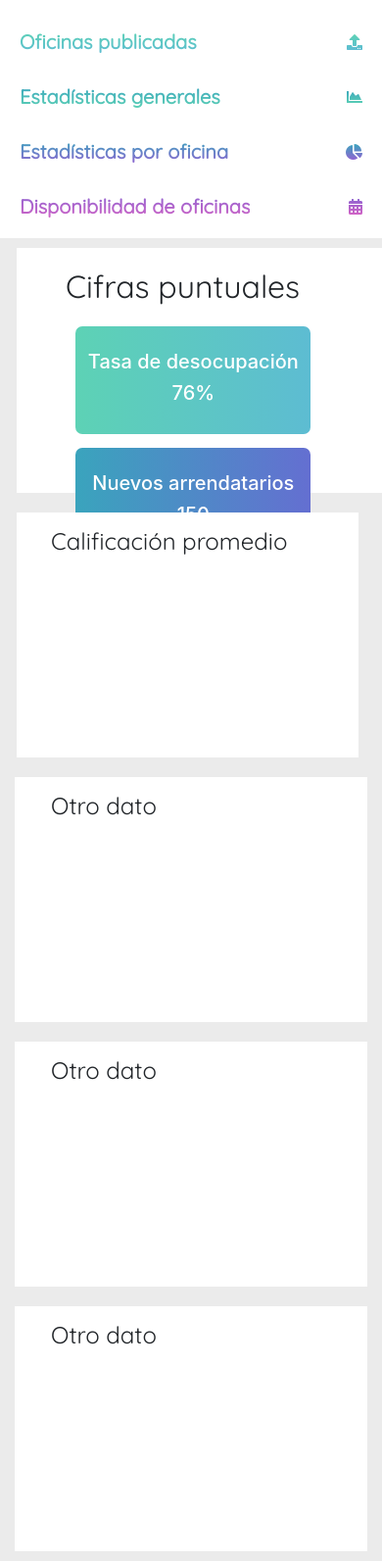
After one commit to sestupinan/OfficeUs, a Django app: page /usuario/profile/877/estadisticias_generales in a window 390 px wide. The commit adds this page. Shown: the part 297-1890 px from the top of the page at 98% size. Run offline with Django 3.2, Linux system fonts and the light colour scheme; data comes from the database, SQL or seed files in the repository; both versions use the stored data as it was after the commit; some libraries are stand-ins or nearby versions.

Commit message:
menu de perfil

```diff
--- a/OfficeUs/OfficeUs/templates/header_despues.html
+++ b/OfficeUs/OfficeUs/templates/header_despues.html
@@ -21,8 +21,8 @@
       <li class="nav-item">
         <i class="fas fa-bell" aria-hidden="true" style="font-size:40px;color: #5dbcd2; margin-right: 40px;"></i>
       </li>
-      <li class="dropdown">
-        <a class="dropdown-toggle"  style="margin-right: 45px" data-toggle="dropdown" href="#">
+      <li class="nav-item">
+        <a style="margin-right: 45px" href="/usuario/profile/877/estadisticias_generales">
           <i class="fas fa-user" aria-hidden="true" style="font-size:40px;color: #5dbcd2;"></i>
           <span class="caret"></span>
         </a>
--- a/OfficeUs/oficina/urls.py
+++ b/OfficeUs/oficina/urls.py
@@ -1,6 +1,7 @@
 from django.urls import path
 from django.views.decorators.csrf import csrf_exempt
 from . import views
+
 
 urlpatterns = [
     path('get%<int:pagina>', views.get,name='get'),
--- a/OfficeUs/usuario/models.py
+++ b/OfficeUs/usuario/models.py
@@ -1,11 +1,12 @@
 from django.db import models
 
 class Usuario(models.Model):
-    nombre = models.CharField(max_length=30)
-    correo = models.CharField(max_length=50)
-    contraseña = models.CharField(max_length=30)
-    direccion = models.CharField(max_length=30)
-    barrio = models.CharField(max_length=30)
-    foto = models.CharField(max_length=100)
-    def __str__(self):
-        return '%s / %s' % (self.correo, self.contraseña)
+	id = models.IntegerField(primary_key=True)
+	nombre = models.CharField(max_length=30)
+	correo = models.CharField(max_length=50)
+	contraseña = models.CharField(max_length=30)
+	direccion = models.CharField(max_length=30)
+	barrio = models.CharField(max_length=30)
+	foto = models.CharField(max_length=100)
+	def __str__(self):
+		return '%s / %s' % (self.correo, self.contraseña)
--- /dev/null
+++ b/OfficeUs/usuario/templates/Usuario/disponibilidad.html
@@ -0,0 +1,5 @@
+<html>
+	<body>
+		<h1>Disponibilidad</h1>
+	</body>
+</html>
--- /dev/null
+++ b/OfficeUs/usuario/templates/Usuario/estadisticas_generales.html
@@ -0,0 +1,89 @@
+<html>
+<head>
+	<style>
+		.espacio{
+			height:110px;
+			width:240px;
+			border-radius: 7px;
+			margin:7px;
+			color:white;
+		}
+		.carrd{
+			height:250px;
+			width:97%;
+			margin:10px 0px 10px 0px;
+			background-color:white;
+		}
+	</style>
+</head>
+<body>
+	<div class="col-md-12" style="background-color: #ebebeb">
+		<div class="row">
+			<div class="carrd" style="margin-left: 17px">
+				<div style="padding:20px">
+					<h2 style="margin-left:30px; font-family: Quicksand;">Cifras puntuales</h2>
+					<div style="margin-top:15px;width:90%;display: flex;flex-wrap: wrap;margin-left: auto;margin-left: auto">
+						<div class="espacio" style="background-image: linear-gradient(-90deg, #5dbcd2, #5dd2b5)">
+							<div style="margin-top:10%;margin-bottom: 20%">
+								<h5 style="text-align: center;">Tasa de desocupación</h5>
+								<h5 style="text-align: center;">76%</h5>
+							</div>
+						</div>
+						<div class="espacio" style="background-image: linear-gradient(-90deg, #646fd1, #3aa4bd)">
+							<div style="margin-top:10%;margin-bottom: 20%">
+								<h5 style="text-align: center;">Nuevos arrendatarios</h5>
+								<h5 style="text-align: center;">150</h5>
+							</div>
+						</div>
+						<div class="espacio" style="background-image: linear-gradient(-90deg, #d164c6, #9064d1)">
+							<div style="margin-top:10%;margin-bottom: 20%">
+								<h5 style="text-align: center;">Tasa de desocupación</h5>
+								<h5 style="text-align: center;">76%</h5>
+							</div>
+						</div>
+					</div>
+				</div>
+			</div>
+		</div>
+		<div class="row">
+			<div class="col-md-7" >
+				<div class="carrd" style="margin-left: 2px">
+					<div style="padding:15px">
+						<h4 style="margin-left:20px; font-family: Quicksand;">Calificación promedio</h4>
+					</div>
+				</div>
+			</div>
+			<div class="col-md-5" >
+				<div class="carrd" style="width:100%">
+					<div class="carrd" style="margin-left: 2px">
+						<div style="padding:15px">
+							<h4 style="margin-left:20px; font-family: Quicksand;">Otro dato</h4>
+						</div>
+					</div>
+				</div>
+			</div>
+		</div>
+		<div class="row">
+			<div class="col-md-5" >
+				<div class="carrd" style="width:100%">
+					<div class="carrd" style="margin-left: 2px">
+						<div style="padding:15px">
+							<h4 style="margin-left:20px; font-family: Quicksand;">Otro dato</h4>
+						</div>
+					</div>
+				</div>
+			</div>
+			<div class="col-md-7" >
+				<div class="carrd" style="width:100%">
+					<div class="carrd" style="margin-left: 2px">
+						<div style="padding:15px">
+							<h4 style="margin-left:20px; font-family: Quicksand;">Otro dato</h4>
+						</div>
+					</div>
+				</div>
+			</div>
+		</div>
+	</div>
+
+</body>
+</html>
--- /dev/null
+++ b/OfficeUs/usuario/templates/Usuario/estadisticas_oficina.html
@@ -0,0 +1,5 @@
+<html>
+<body>
+	<h1>Estadísticas oficina</h1>
+</body>
+</html>
--- /dev/null
+++ b/OfficeUs/usuario/templates/Usuario/oficinas_publicadas.html
@@ -0,0 +1,5 @@
+<html>
+<body>
+<h1>Oficinas publicadas</h1>
+</body>
+</html>
--- /dev/null
+++ b/OfficeUs/usuario/templates/Usuario/profile.html
@@ -0,0 +1,109 @@
+{% load static %}
+<!DOCTYPE html>
+<html>
+<head>
+	<link rel="stylesheet" href="https://use.fontawesome.com/releases/v5.11.2/css/all.css">
+	<link rel="stylesheet" href="https://fonts.googleapis.com/css?family=Roboto:300,400,500,700&display=swap">
+	<link rel="stylesheet" href="{% static 'css/bootstrap.min.css' %}">
+	<link rel="stylesheet" href="{% static 'css/mdb.min.css' %}">
+	<link href="https://fonts.googleapis.com/css?family=Quicksand" rel="stylesheet">
+	<style>
+		a:focus{
+			text-decoration: none;
+			outline: 0;
+		}
+		.foto{
+			border-radius: 7px;
+			width:220px;height:220px;
+			background-color: white;
+			display: block;
+			margin-left: auto;
+			margin-right: auto;
+			margin-top:20px;
+			margin-bottom:20px
+		}
+		i{
+			margin-bottom:8px;
+		}
+		#uno{
+			background: -webkit-linear-gradient( #5dd2b5,#5dbcd2);
+			-webkit-background-clip: text;
+			-webkit-text-fill-color: transparent;
+		}
+
+		#dos{
+			background: -webkit-linear-gradient(#3aa4bd, #5dd2b5);
+			-webkit-background-clip: text;
+			-webkit-text-fill-color: transparent;
+		}
+
+		#tres{
+			background: -webkit-linear-gradient( #3aa4bd,#9064d1);
+			-webkit-background-clip: text;
+			-webkit-text-fill-color: transparent;
+		}
+
+		#cuatro{
+			background: -webkit-linear-gradient( #9064d1,#d164c6);
+			-webkit-background-clip: text;
+			-webkit-text-fill-color: transparent;
+		}
+	</style>
+</head>
+<body>
+	{% block header %}
+	{% include 'header_despues.html' %}
+	{% endblock header %}
+		<div class="row">
+			<div class="col-md-3" >
+				<div class="row">
+					<img class="foto" src={{user.foto}}>
+				</div>
+				<div class="row">
+					<div class="col-md-12">
+						<ul class="list-group list-group-flush">
+							<a href="/usuario/profile/{{correo}}/oficinas_publicadas">
+								<li class="list-group-item d-flex justify-content-between align-items-center">
+									<h5 style="font-family:'Quicksand';background: -webkit-linear-gradient(#5dd2b5,#5dbcd2);-webkit-background-clip: text;-webkit-text-fill-color: transparent;"><b>Oficinas publicadas</b></h5>
+									<i id="uno" class="fas fa-upload"></i>
+								</li>
+							</a>
+							<a href="/usuario/profile/{{correo}}/estadisticias_generales">
+								<li class="list-group-item d-flex justify-content-between align-items-center">
+									<h5 style="font-family:'Quicksand';background: -webkit-linear-gradient(#3aa4bd, #5dd2b5);-webkit-background-clip: text;-webkit-text-fill-color: transparent;">
+										<b>Estadísticas generales</b>
+									</h5>
+									<i id="dos" class="fas fa-chart-area"></i>
+								</li>	</a>
+								<a href="/usuario/profile/{{correo}}/estadisticas_oficina">
+									<li class="list-group-item d-flex justify-content-between align-items-center">
+										<h5 style="font-family:'Quicksand';background: -webkit-linear-gradient(#3aa4bd,#9064d1);-webkit-background-clip: text;-webkit-text-fill-color: transparent;"><b>Estadísticas por oficina</b></h5>
+										<i id="tres" class="fas fa-chart-pie"></i>
+									</li></a>
+									<a href="/usuario/profile/{{correo}}/disponibilidad">
+										<li class="list-group-item d-flex justify-content-between align-items-center">
+											<h5 style="font-family:'Quicksand';background: -webkit-linear-gradient(#9064d1,#d164c6);-webkit-background-clip: text;-webkit-text-fill-color: transparent;"><b>Disponibilidad de oficinas</b></h5>
+											<i id="cuatro" class="fas fa-calendar-alt"></i>
+										</li>
+									</a>
+								</ul>
+							</div>
+
+						</div>
+					</div>
+					<div class="col-md-9" >
+						{% block layout%}
+						{% if opcion == 'oficinas_publicadas' %}
+						{% include './oficinas_publicadas.html' %}
+						{% elif opcion == 'estadisticias_generales' %}
+						{% include './estadisticas_generales.html' %}
+						{% elif opcion == 'estadisticas_oficina' %}
+						{% include './estadisticas_oficina.html' %}
+						{% elif opcion == 'disponibilidad' %}
+						{% include './disponibilidad.html' %}
+						{% endif %}
+						{% endblock layout%}
+					</div>
+				</div>
+		</body>
+		</html>
--- a/OfficeUs/usuario/urls.py
+++ b/OfficeUs/usuario/urls.py
@@ -7,5 +7,5 @@ from . import views
 urlpatterns = [
     path('usuario/', views.usuario_list),
     path('usuariocreate/', views.usuario_create, name='usuario_create'),
-
+    path('usuario/profile/<int:id>/<opcion>', views.usuario_profile,name='usuario_profile'),
 ]
--- a/OfficeUs/usuario/usuario_logic/usuario_logic.py
+++ b/OfficeUs/usuario/usuario_logic/usuario_logic.py
@@ -1,7 +1,9 @@
 from django.db import models
 from ..models import Usuario
 
-#Get todos los usuarios
+def get_usuario(ide):
+	return Usuario.objects.get(id=ide)
+
 def iniciar_sesion(correo, password):
 	return Usuario.objects.get(contraseña=password,correo=correo)
 
--- a/OfficeUs/usuario/views.py
+++ b/OfficeUs/usuario/views.py
@@ -1,10 +1,19 @@
 from django.shortcuts import render
 from .forms import UsuarioForm
 from django.contrib import messages
-from django.http import HttpResponseRedirect
+from django.http import HttpResponseRedirect,HttpResponse
 from django.urls import reverse
-from .usuario_logic.usuario_logic import get_usuarios, create_user
+from django.template import loader
+from .usuario_logic.usuario_logic import *
 from django.contrib.auth.decorators import login_required
+
+#@login_required
+def usuario_profile(request,id,opcion):
+    template=loader.get_template('Usuario/profile.html')
+    us=get_usuario(id)
+    context={'user':us,'correo' : id,'opcion':opcion}
+    return HttpResponse(template.render(context,request))
+
 
 #@login_required
 def usuario_list(request):
```
Also changed, not shown: OfficeUs/db.sqlite3, OfficeUs/oficina/migrations/0008_auto_20200506_1900.py (added), OfficeUs/usuario/migrations/0002_auto_20200506_1900.py (added).
